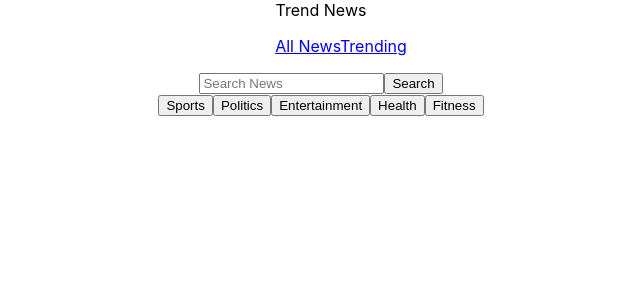
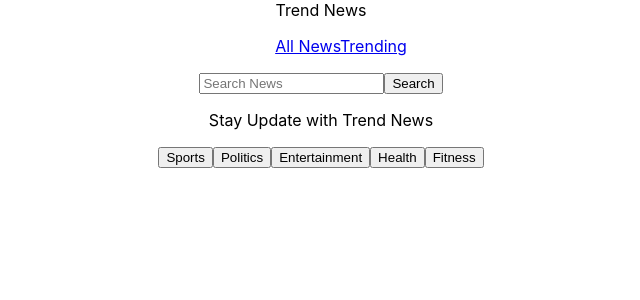
Before and after one commit to EMMMABK/NewsApi, a React (Create React App) app: page / in a window 1280 px wide. Shown: the top 300 px of the page, without its empty margins (319-959 px from the left). Built offline with nearby package versions, Linux system fonts and the light colour scheme.

Commit message:
add Template 3

```diff
--- a/src/components/Card.jsx
+++ b/src/components/Card.jsx
@@ -0,0 +1,11 @@
+import React from 'react'
+
+const Card = () => {
+  return (
+    <div>
+
+    </div>
+  )
+}
+
+export default Card
--- a/src/components/Newsapp.jsx
+++ b/src/components/Newsapp.jsx
@@ -1,4 +1,5 @@
 import React from 'react'
+import Card from './Card'
 
 const Newsapp = () => {
   return (
@@ -14,7 +15,9 @@ const Newsapp = () => {
             <button>Search</button>
         </div>
       </nav>
-
+      <div className="">
+        <p>Stay Update with Trend News</p>
+      </div>
       <div className="categoryBtn">
         <button>Sports</button>
         <button>Politics</button>
@@ -24,7 +27,7 @@ const Newsapp = () => {
       </div>
 
       <div className="">
-
+        <Card/>
       </div>
     </div>
   )
```
